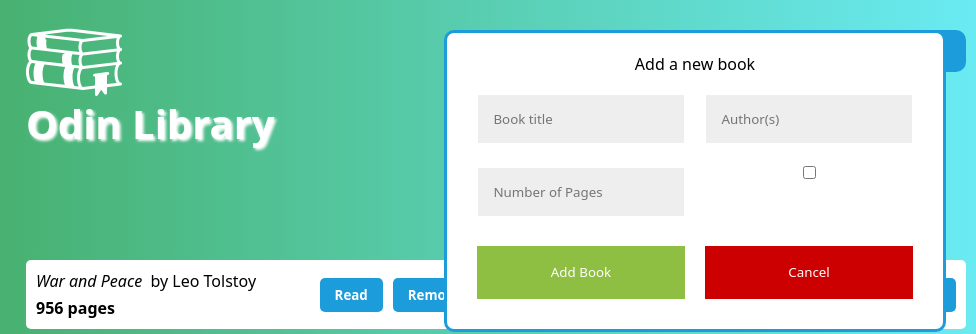
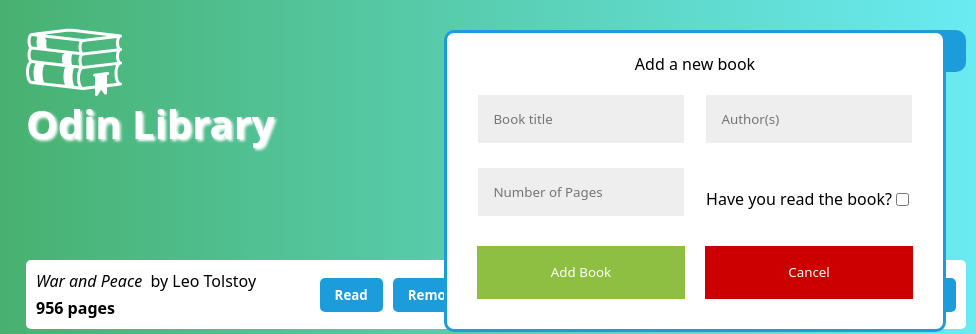
Before and after one commit to louispallett/odin-library, a plain HTML site: page index.html in a window 1280 px wide. Both pictures are taken after a click on the button "New Book". Shown: the top 334 px of the page, 304-1280 px from the left. Drawn offline with Linux system fonts and the light colour scheme.

Commit message:
Style to form

```diff
--- a/index.html
+++ b/index.html
@@ -36,8 +36,9 @@
                                 <input type="number" id="pages" placeholder="Number of Pages">
                             </div>
                             <div>
-                                <input type="checkbox" id="read-status" placeholder="Read Status">
-                            </input>
+                                <!-- Change this to a drop down -->
+                                <label for="read-status">Have you read the book?</label>
+                                <input type="checkbox" id="read-status">
                             </div>
                             <button type="submit" class="btn" id="add-new-book">Add Book</button>
                             <button type="button" class="btn cancel" onclick="closeForm()">Cancel</button>
--- a/index.js
+++ b/index.js
@@ -3,7 +3,7 @@ const submitBookBtn = document.querySelector("#add-new-book");
 const newAuthorText = document.querySelector("#author");
 const newTitleText = document.querySelector("#title");
 const newPagesText = document.querySelector("#pages");
-const newReadStatusText = document.querySelector("#read-status");
+const newReadStatusValue = document.querySelector("#read-status");
 let myLibrary = [];
 
 function Book(title, author, pages, readStatus) {
@@ -66,7 +66,7 @@ function openForm() {
     newAuthorText.value = "";
     newTitleText.value = "";
     newPagesText.value = "";
-    newReadStatusText.value = "";
+    newReadStatusValue.checked == false;
 }
 
 function closeForm() {
@@ -77,7 +77,12 @@ submitBookBtn.addEventListener("click", () => {
     const newAuthor = newAuthorText.value;
     const newTitle = newTitleText.value;
     const newPages = newPagesText.value;
-    const newReadStatus = newReadStatusText.value;
+    if (newReadStatusValue.checked == true) {
+        newReadStatus = "Read";
+    } else {
+        newReadStatus = "Not Read";
+    }
+
     addNewBook(newTitle, newAuthor, newPages, newReadStatus);
     closeForm();
 })
--- a/style.css
+++ b/style.css
@@ -137,6 +137,12 @@ body {
     opacity: var(--button-hover-opacity);
 }
 
+.formContainer > div:nth-child(5) {
+    display: flex;
+    justify-content: center;
+    align-items: center;
+}
+
 .books-container {
     grid-row: 2 / -1;
     min-width: 1000px;
```
